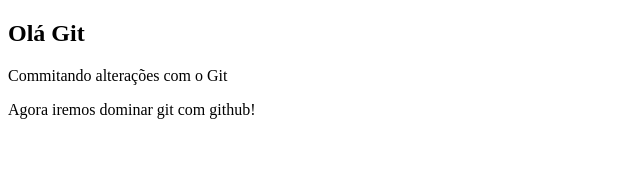
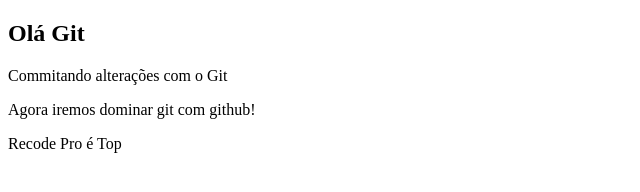
Before and after one commit to fabriciocod/projetogit, a plain HTML site: page index.html in a window 1280 px wide. Shown: the whole page, without its empty margins (0-640 px from the left). Drawn offline with Linux system fonts and the light colour scheme.

Commit message:
Recode pro por aqui

```diff
--- a/index.html
+++ b/index.html
@@ -9,5 +9,6 @@
     <h2>Olá Git</h2>
     <p>Commitando alterações com o Git</p>
     <p>Agora iremos dominar git com github!</p>
+    <p>Recode Pro é Top</p>
 </body>
 </html>
```
